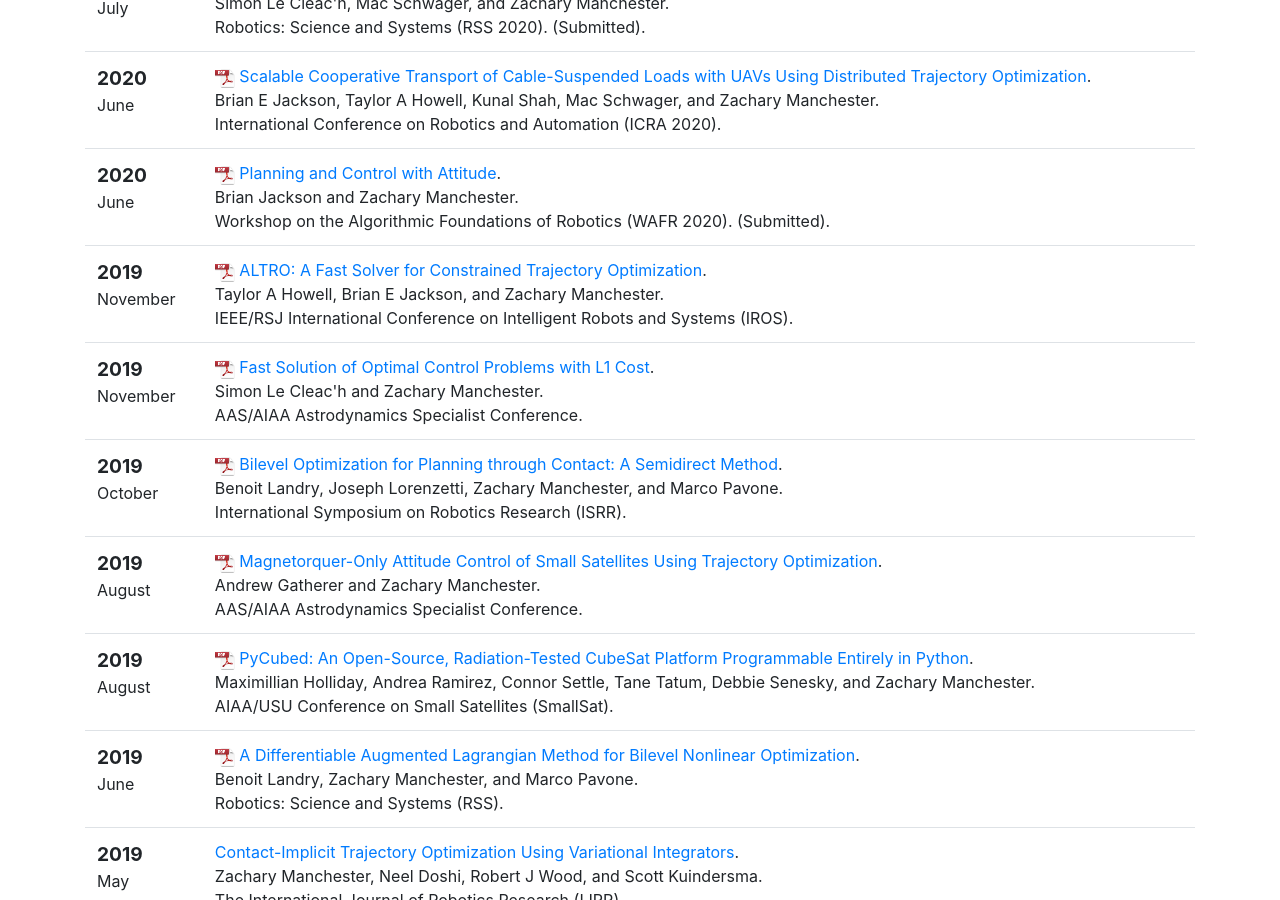
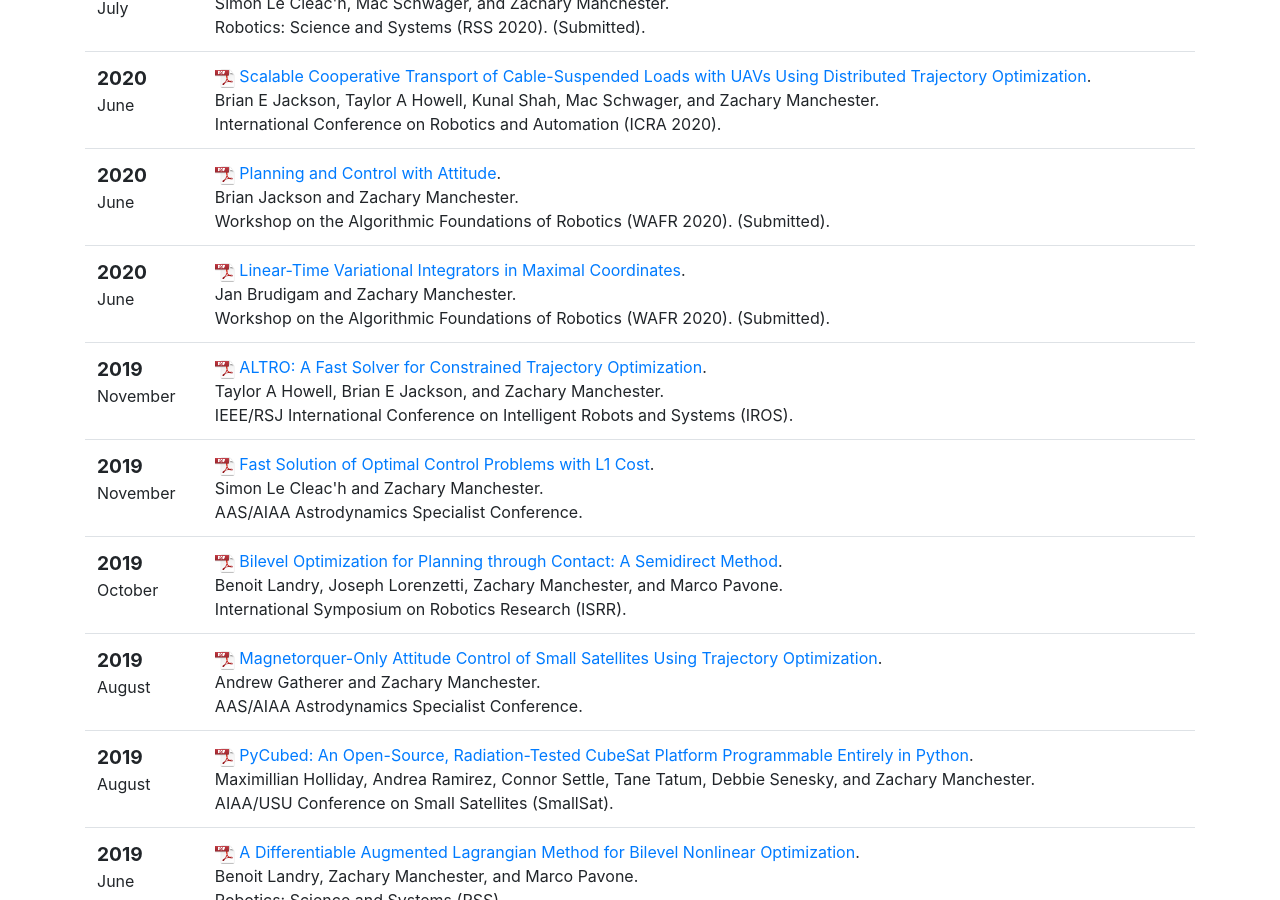
Before and after one commit to RoboticExplorationLab/roboticexplorationlab.github.io, a Jekyll site: the page built from publications.html, in a window 1280 px wide and 900 px high, scrolled down 328 px. Built offline with Jekyll 4.4.1, drawn with Linux system fonts in a browser that asks for light colours.

Commit message:
Add Jan's paper

```diff
--- a/_includes/pubs.html
+++ b/_includes/pubs.html
@@ -63,6 +63,29 @@
 			</span><br />
 			<span class="authors">
 				Brian Jackson and Zachary Manchester.
+			</span><br />
+			<span class="venuetype"></span><span class="venue">Workshop on the Algorithmic Foundations of Robotics (WAFR 2020). (Submitted)</span>.
+			<br />
+			<span class="links">
+		</td>
+	</tr>
+	<tr>
+		<td>
+			<span class="date">
+
+				<big><strong>2020</strong></big><br />
+
+				June
+			</span>
+		</td>
+		<td class="publication">
+			<span class="pubtitle">
+					<img src="img/pdficon_small.png" width="20"
+						height="20" alt="PDF" />
+				<a href="https://rexlab.stanford.edu/papers/max_coord_dynamics.pdf">Linear-Time Variational Integrators in Maximal Coordinates</a>.
+			</span><br />
+			<span class="authors">
+				Jan Brudigam and Zachary Manchester.
 			</span><br />
 			<span class="venuetype"></span><span class="venue">Workshop on the Algorithmic Foundations of Robotics (WAFR 2020). (Submitted)</span>.
 			<br />
```
Also changed, not shown: bib/pubs.bib (+13 -0 lines), 2 other files.
